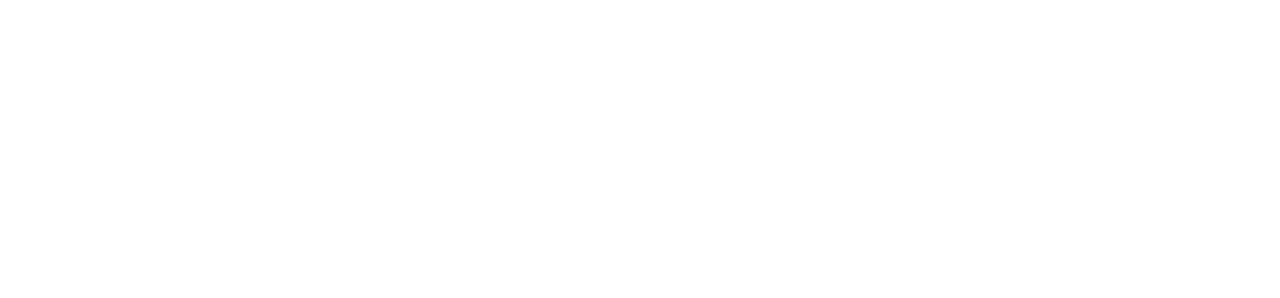
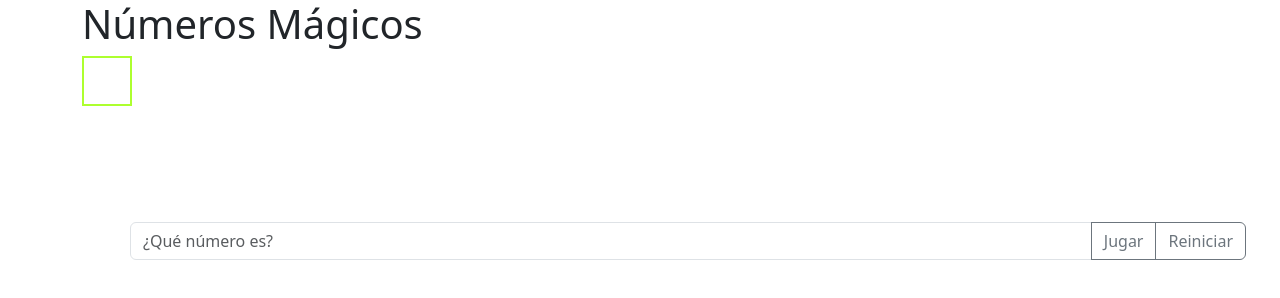
Before and after one commit to ritaastorga/05-tpJavaScript-Dom-y-Bom, a plain HTML site: page index.html in a window 1280 px wide. Drawn offline with nearby package versions, Linux system fonts and the light colour scheme.

Commit message:
realicé el primer ejercicio del tp5

```diff
--- a/css/style.css
+++ b/css/style.css
@@ -0,0 +1,10 @@
+#mostrarNumero {
+  width: 50px;
+  height: 50px;
+  text-align: center;
+  border: 2px solid greenyellow;
+}
+
+#mostrarResultado {
+  height: 20px;
+}
--- a/index.html
+++ b/index.html
@@ -17,6 +17,37 @@
     <title>Ejercicio-n°-1</title>
   </head>
   <body>
+    <main class="container">
+      <h1>Números Mágicos</h1>
+
+      <div id="mostrarNumero"></div>
+      <br />
+      <div id="mostrarResultado"></div>
+      <br />
+      <div class="input-group m-5">
+        <input
+          type="text"
+          class="form-control"
+          placeholder="¿Qué número es?"
+          aria-label="¿Qué número es?"
+          id="text1"
+        />
+        <button
+          class="btn btn-outline-secondary"
+          type="button"
+          onclick="jugar()"
+        >
+          Jugar
+        </button>
+        <button
+          class="btn btn-outline-secondary"
+          type="button"
+          onclick="reiniciarJugada()"
+        >
+          Reiniciar
+        </button>
+      </div>
+    </main>
     <script
       src="https://cdn.jsdelivr.net/npm/bootstrap@5.3.0-alpha3/dist/js/bootstrap.bundle.min.js"
       integrity="sha384-ENjdO4Dr2bkBIFxQpeoTz1HIcje39Wm4jDKdf19U8gI4ddQ3GYNS7NTKfAdVQSZe"
--- a/js/app.js
+++ b/js/app.js
@@ -0,0 +1,36 @@
+/*
+Crea una web con bootstrap y js, que contenga un botón comenzar el juego, en ese momento se crea un número aleatorio que el usuario deberá adivinar, la interfaz del usuario debe tener además un input para ingresar un número y un botón enviar, al presionar el botón enviar mostrar en un alert si el usuario adivino o no el número mágico, si no lo adivino indicarle con un alert si el numero que ingreso es mayor o menor al número mágico.
+Cuando el usuario adivine el numero mostrar un mensaje indicando al usuario que adivino el numero.
+*/
+
+let numero = Math.floor(Math.random() * 10 + 1);
+let usuario = 0;
+let intentos = 0;
+let salida = "Bienvenidos a este maravilloso juego de números";
+
+function jugar() {
+  usuario = parseInt(document.getElementById("text1").value);
+
+  if (usuario !== numero) {
+    salida = `${usuario} No es el número, intentá nuevamente`;
+    intentos++;
+  }
+
+  if (usuario == numero) {
+    salida = `${usuario} Es el número, Felicidades !!!`;
+    document.getElementById("mostrarNumero").innerHTML = numero;
+  }
+
+  document.getElementById(
+    "mostrarResultado"
+  ).innerHTML = `${salida}. Este es su intento número: ${intentos}.`;
+  document.getElementById("text1").select();
+}
+
+function reiniciarJugada() {
+  let numero = Math.floor(Math.random() * 10 + 1);
+  document.getElementById("mostrarNumero").innerHTML = "?";
+  document.getElementById("mostrarResultado").innerHTML = "Juguemos de nuevo";
+  document.getElementById("text1").value = "";
+  document.getElementById("text1").focus();
+}
```
